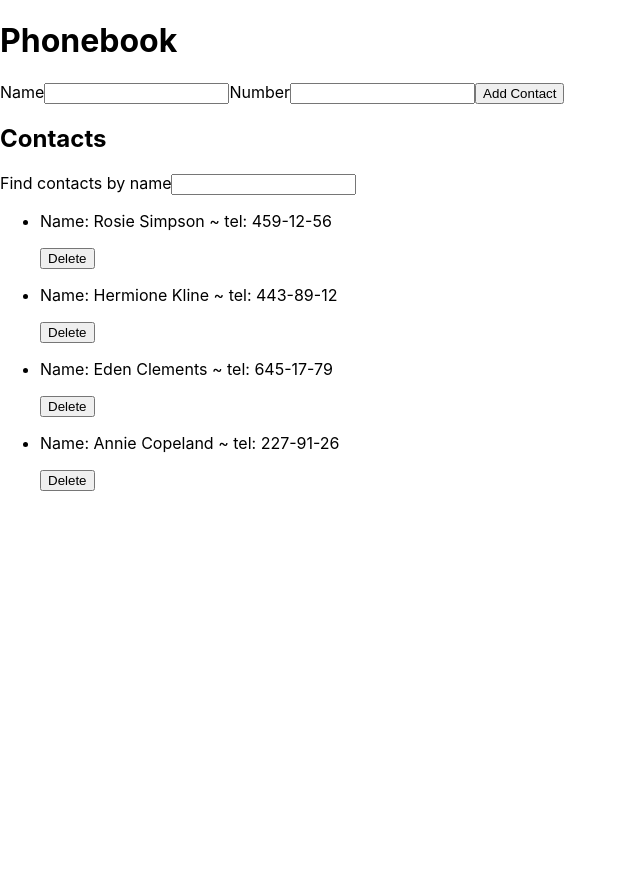
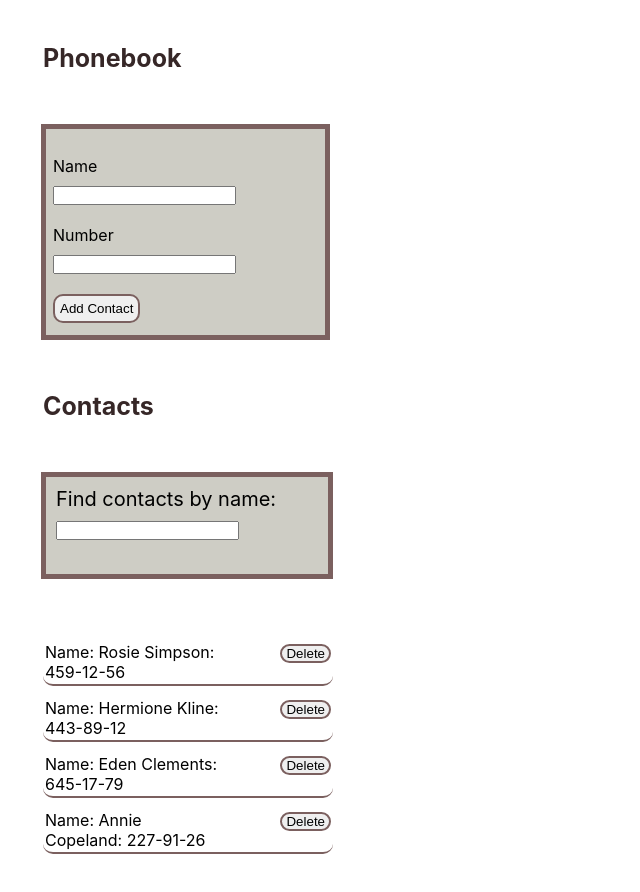
Before and after one commit to Muffcata/goit-react-hw-02-phonebook, a React (Create React App) app: page / in a window 1280 px wide. Shown: the top 892 px of the page, without its empty margins (0-640 px from the left). Before the commit the page ends 800 px from the top, so only its background shows below. Built offline with nearby package versions, Linux system fonts and the light colour scheme.

Commit message:
added styles =all components

```diff
--- a/src/components/ContactForm/ContactForm.jsx
+++ b/src/components/ContactForm/ContactForm.jsx
@@ -1,6 +1,7 @@
 import React, { Component } from 'react';
 import { nanoid } from 'nanoid';
 import PropTypes from 'prop-types';
+import style from './ContactForm.module.css';
 
 const INITIAL_STATE = {
   name: '',
@@ -33,10 +34,12 @@ export class ContactForm extends Component {
     const nameInputId = nanoid();
     const numberInputId = nanoid();
     return (
+      <div className={style.form_wrapper}>
         <form onSubmit={this.handleSubmit}>
-        <label htmlFor={nameInputId}>
+          <label className={style.label} htmlFor={nameInputId}>
             Name
             <input
+              className={style.input_name}
               id={nameInputId}
               value={name}
               onChange={this.handleChange}
@@ -47,9 +50,10 @@ export class ContactForm extends Component {
               required
             />
           </label>
-        <label htmlFor={numberInputId}>
+          <label className={style.label} htmlFor={numberInputId}>
             Number
             <input
+              className={style.input_number}
               id={numberInputId}
               value={number}
               onChange={this.handleChange}
@@ -59,9 +63,12 @@ export class ContactForm extends Component {
               title="Phone number must be digits and can contain spaces, dashes, parentheses and can start with +"
               required
             />
-          <button type="submit">Add Contact</button>
+            <button className={style.button} type="submit">
+              Add Contact
+            </button>
           </label>
         </form>
+      </div>
     );
   }
 }
--- a/src/components/ContactForm/ContactForm.module.css
+++ b/src/components/ContactForm/ContactForm.module.css
@@ -0,0 +1,55 @@
+*,
+*::after,
+*::before {
+  box-sizing: border-box;
+  margin: 0;
+  padding: 0;
+}
+
+h1,
+h2,
+h3,
+h4,
+h5,
+h6 {
+  margin: 0;
+}
+
+ul {
+  margin: 0;
+  padding: 0;
+  list-style: none;
+}
+
+.form_wrapper {
+  width: 289px;
+  height: 216px;
+  border: 5px solid #7b605f;
+  padding: 7px;
+  margin: 41px;
+  background-color: #cecdc5;
+}
+
+.input_name {
+  display: block;
+  margin-top: 10px;
+  flex-direction: column;
+  width: 183px;
+}
+.input_number {
+  display: flex;
+  margin-top: 10px;
+  width: 183px;
+}
+.label {
+  display: block;
+  margin-top: 20px;
+}
+.button {
+  display: flex;
+  margin-top: 20px;
+  border: 2px solid #7b605f;
+  border-radius: 10px;
+  padding: 5px;
+  cursor: pointer;
+}
--- a/src/components/ContactList/ContactList.jsx
+++ b/src/components/ContactList/ContactList.jsx
@@ -1,6 +1,7 @@
 import React from 'react';
 import { Contacts } from '../Contacts/Contacts';
 import PropTypes from 'prop-types';
+// import style from './ContactList/ContactList.module.css';
 
 export const ContactList = ({ contacts, deleteContact }) => {
   return (
--- a/src/components/ContactList/ContactList.module.css
+++ b/src/components/ContactList/ContactList.module.css
@@ -0,0 +1,3 @@
+.wrapper {
+  display: flex;
+}
--- a/src/components/Contacts/Contacts.jsx
+++ b/src/components/Contacts/Contacts.jsx
@@ -1,20 +1,27 @@
 import { Component } from 'react';
 import PropTypes from 'prop-types';
+import style from '../Contacts/Contacts.module.css';
 
 export class Contacts extends Component {
   render() {
     const { contacts, deleteContact } = this.props;
     return (
-      <ul>
+      <ul className={style.wrapper}>
         {contacts.map(({ id, name, number }) => (
-          <li key={id}>
-            <div>
-              <p>
-                Name: {name} ~ tel: {number}
+          <li className={style.list} key={id}>
+            <div className={style.text}>
+              <p className={style.name}>
+                Name: {name}: {number}
               </p>
-              <button type="button" onClick={() => deleteContact(id)}>
-                Delete
-              </button>
+              <div className={style.wrapper_button}>
+                <button
+                  className={style.button}
+                  type="button"
+                  onClick={() => deleteContact(id)}
+                >
+                  Delete
+                </button>
+              </div>
             </div>
           </li>
         ))}
--- a/src/components/Contacts/Contacts.module.css
+++ b/src/components/Contacts/Contacts.module.css
@@ -0,0 +1,28 @@
+.wrapper {
+  padding: 10px;
+  margin: 33px;
+}
+.list {
+  width: 290px;
+  border-bottom: 2px solid #7b605f;
+  border-radius: 10px;
+  display: flex;
+  padding: 2px;
+  margin-top: 5px;
+  flex-wrap: wrap;
+}
+.button {
+  border: 2px solid #7b605f;
+  border-radius: 10px;
+  padding: 0 4px 0 4px;
+  cursor: pointer;
+}
+.text {
+  width: auto;
+  margin-top: 5px;
+  display: flex;
+  gap: 60px;
+}
+.name {
+  display: flex;
+}
--- a/src/components/Filter/Filter.jsx
+++ b/src/components/Filter/Filter.jsx
@@ -1,14 +1,15 @@
 import { Component } from 'react';
 import PropTypes from 'prop-types';
+import style from '../Filter/Filter.module.css';
 
 export class Filter extends Component {
   render() {
     const { filter } = this.props;
     return (
-      <div>
-        <label>
-          Find contacts by name
-          <input onChange={filter} type="text"></input>
+      <div className={style.wrapper}>
+        <label className={style.label}>
+          Find contacts by name:
+          <input className={style.input} onChange={filter} type="text"></input>
         </label>
       </div>
     );
--- a/src/components/Filter/Filter.module.css
+++ b/src/components/Filter/Filter.module.css
@@ -0,0 +1,17 @@
+.wrapper {
+  width: 292px;
+  height: 107px;
+  border: 5px solid #7b605f;
+  padding: 10px;
+  margin: 41px;
+  background-color: #cecdc5;
+}
+.label {
+  display: block;
+  font-size: 20px;
+}
+.input {
+  display: flex;
+  margin-top: 10px;
+  width: 183px;
+}
--- a/src/index.css
+++ b/src/index.css
@@ -13,3 +13,11 @@ code {
   font-family: source-code-pro, Menlo, Monaco, Consolas, 'Courier New',
     monospace;
 }
+
+h1,
+h2 {
+  font-size: 25px;
+  padding: 10px;
+  margin: 33px;
+  color: rgb(54, 39, 39);
+}
```
Lines whose indentation alone changed are shown as unchanged.
